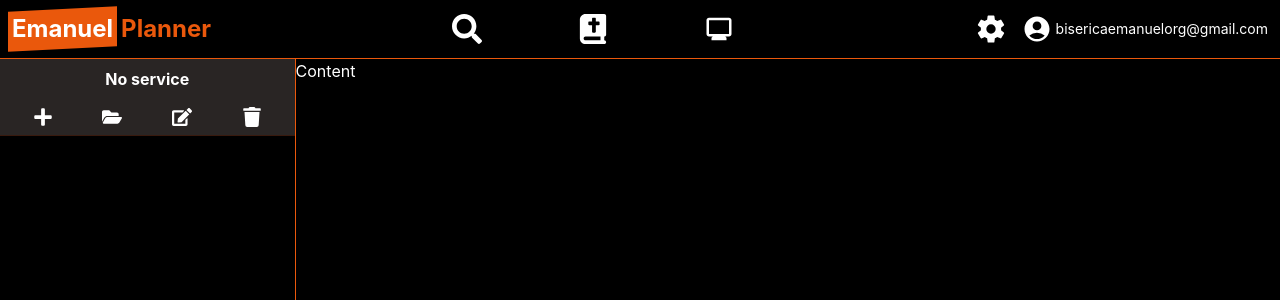
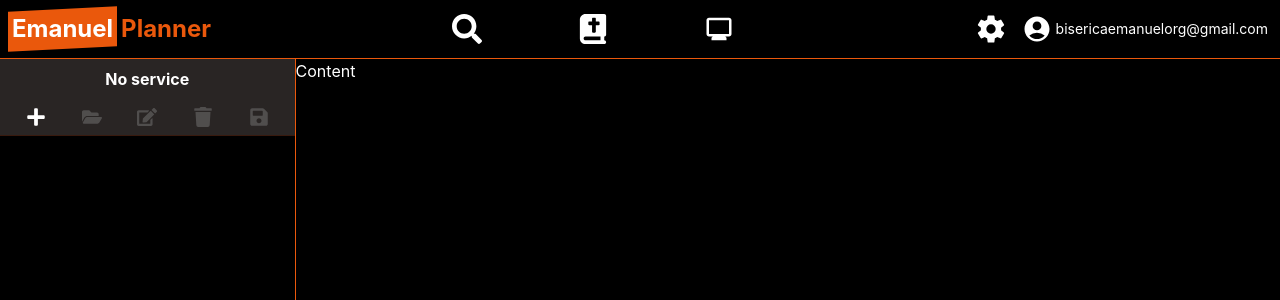
Before and after one commit to 10dnv/emn-presenter, a React (Create React App) app: page / in a window 1280 px wide. Shown: the top 300 px of the page. Built offline with nearby package versions, Linux system fonts and the light colour scheme.

Commit message:
added icon disabling + save service button

```diff
--- a/src/App.css
+++ b/src/App.css
@@ -36,3 +36,12 @@
     transform: rotate(360deg);
   }
 }
+
+.feature-disabled{
+  color:grey;
+  opacity: 45%;
+}
+
+.feature-disabled:hover{
+  color:grey;
+}
--- a/src/components/Service.jsx
+++ b/src/components/Service.jsx
@@ -1,5 +1,5 @@
 import React, { useState } from 'react'
-import { FaPlus, FaFolderOpen, FaEdit, FaTrash } from "react-icons/fa";
+import { FaPlus, FaFolderOpen, FaEdit, FaTrash, FaSave } from "react-icons/fa";
 import { MdAddBox, MdEditNote, MdOutlinePlaylistRemove } from "react-icons/md";
 
 function Service() {
@@ -47,6 +47,9 @@ function Service() {
       setCurrentService({...currentService, title:name.value, empty:false});
       name.value='';
       err.innerHTML = '';
+      document.getElementById("edit_service").classList.remove("feature-disabled")
+      document.getElementById("remove_service").classList.remove("feature-disabled")
+      document.getElementById("add_service").classList.add("feature-disabled")
     }else{
       err.innerHTML = "Cannot be empty!"
       ev.preventDefault();
@@ -68,6 +71,9 @@ function Service() {
   }
   function handleRemoveService(){
     setCurrentService(empty_service);
+    document.getElementById("edit_service").classList.add("feature-disabled")
+    document.getElementById("remove_service").classList.add("feature-disabled")
+    document.getElementById("add_service").classList.remove("feature-disabled")
   }
 
   return (
@@ -122,10 +128,11 @@ function Service() {
 
 
         <div id="service-buttons" className='text-md font-bold  p-2 mx-auto  w-[100%]  text-center border-b border-b-[#391a0e] flex justify-around bg-[#292524]'>
-            <FaPlus size={20} className='hover:text-orange-600' onClick={()=>handleOpenServiceModal()}/>
-            <FaFolderOpen size={20} className='hover:text-orange-600' />
-            <FaEdit size={20} className='hover:text-orange-600' onClick={()=>handleEditServiceModal()}/>
-            <FaTrash size={20} className='hover:text-orange-600'onClick={()=>handleEmptyServiceModal()}/>
+            <FaPlus id="add_service" size={20} className='hover:text-orange-600' onClick={()=>handleOpenServiceModal()}/>
+            <FaFolderOpen size={20} className='hover:text-orange-600 feature-disabled' />
+            <FaEdit id="edit_service" size={20} className='hover:text-orange-600 feature-disabled' onClick={()=>handleEditServiceModal()}/>
+            <FaTrash id="remove_service" size={20} className='hover:text-orange-600 feature-disabled'onClick={()=>handleEmptyServiceModal()}/>
+            <FaSave id="save_service" size={20} className='hover:text-orange-600 feature-disabled'/>
         </div>
 
         <div id="list-items" className='h-[90%]'>
```
